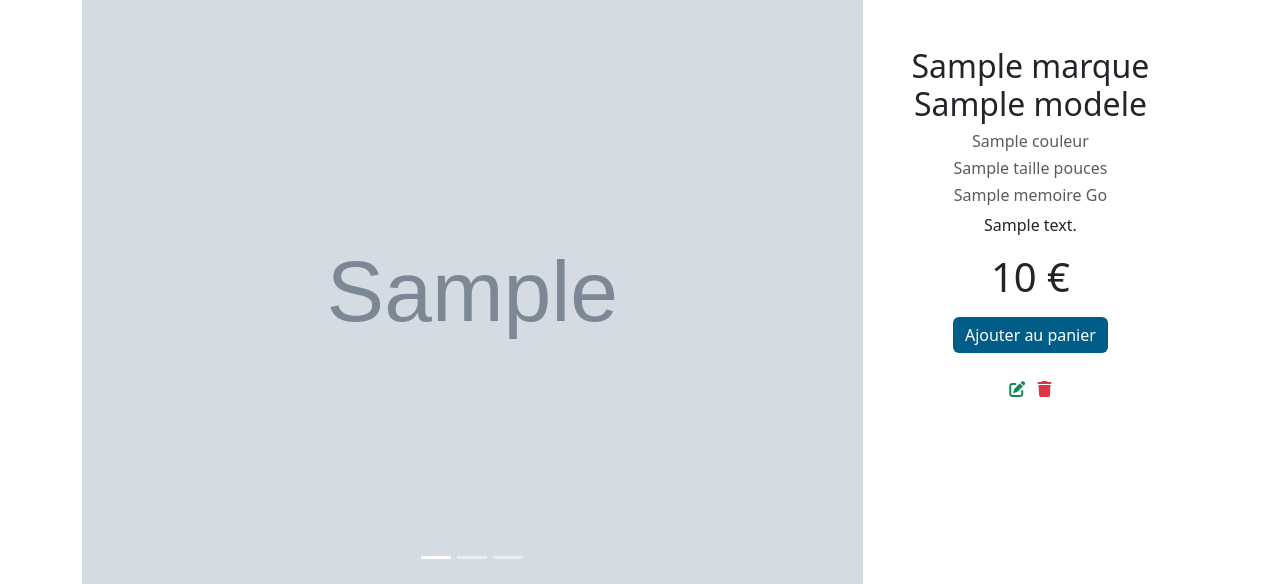
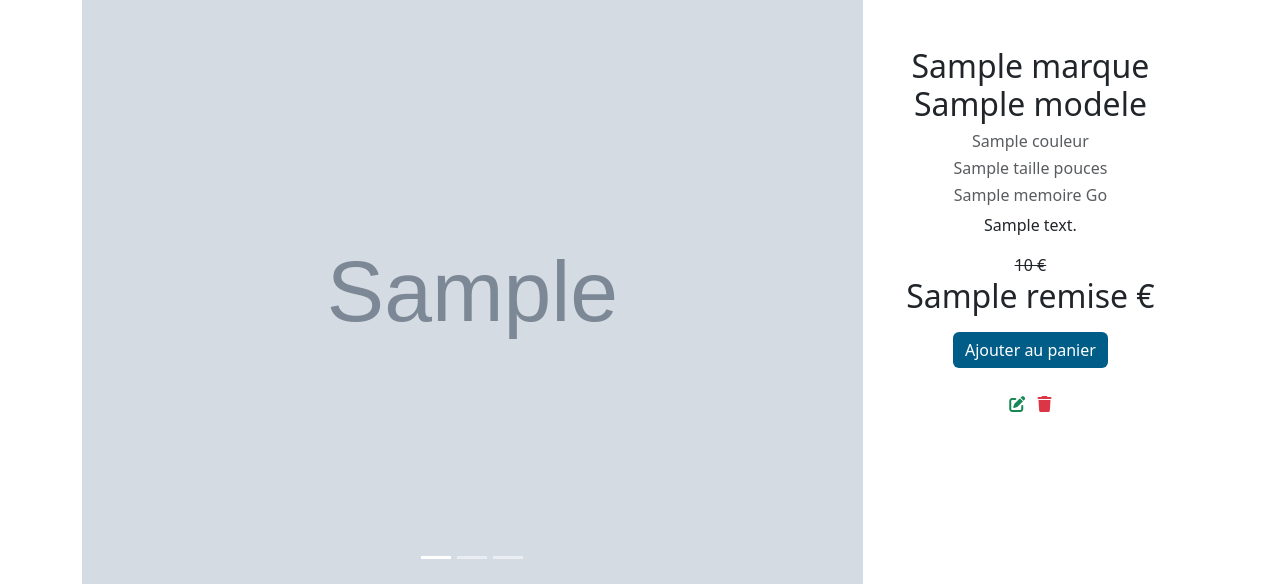
Before and after one commit to RoxelaneDemesy-Wenger/Bestshop, a Symfony app: template templates/produit/view_product.html.twig in a window 1280 px wide. Shown: the part 225-809 px from the top of the page. Run offline with Twig, Linux system fonts and the light colour scheme; the template is opened without the code that fills it: most values are stand-ins (such as "Sample title", 1, 10 or a date in 2020); grey boxes marked "Sample" are stand-in pictures; some libraries are stand-ins or nearby versions.

Commit message:
Update kevin

```diff
--- a/templates/produit/view_product.html.twig
+++ b/templates/produit/view_product.html.twig
@@ -34,7 +34,12 @@
         <h6 class="text-muted">{{ produit.taille }} pouces</h6>
         <h6 class="text-muted">{{ produit.memoire }} Go</h6>
         <p>{{ produit.description}}</p>
-        <h1>{{ produit.prix }} €</h1>
+        {% if produit.remise is empty %}
+            <h2>{{ produit.prix }} €</h2>
+        {% else %}
+            <del>{{ produit.prix }} €</del>
+            <h2>{{ produit.remise }} €</h2>
+        {% endif %}
         <button type="submit" class="btn btn-primary mt-2">Ajouter au panier</button><br>
     <div class="mt-4">
     <a href="{{ path('app_update_product', {'id': produit.id}) }}"><i class="fas fa-edit mx-1 text-success"></i></a>
```
